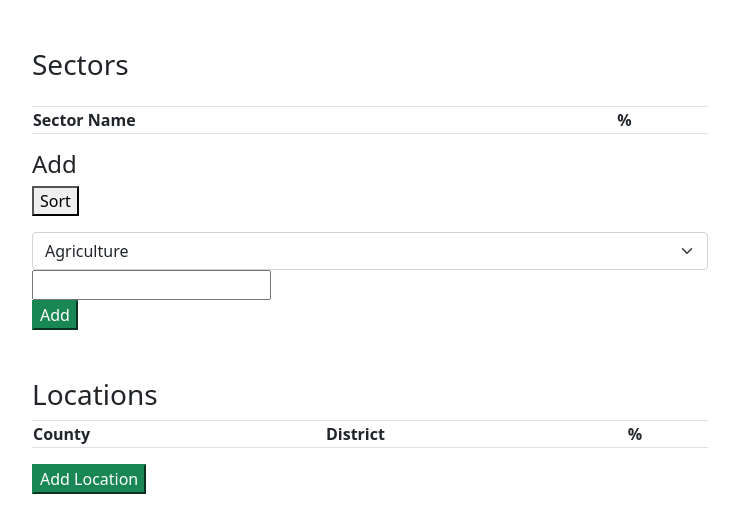
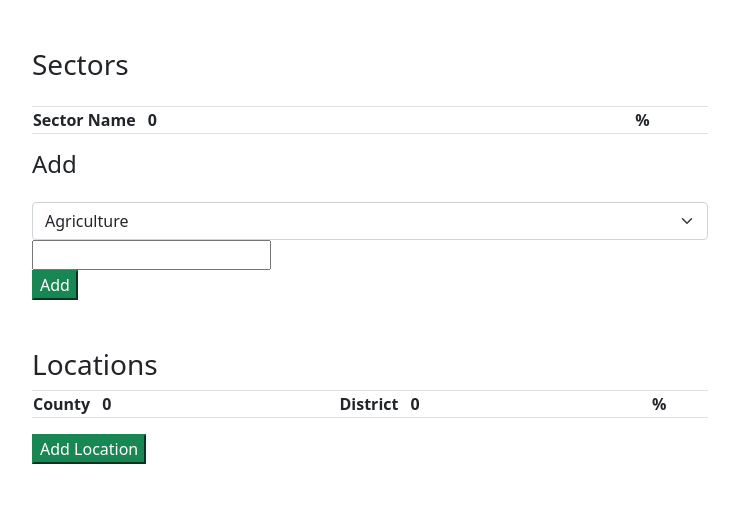
Before and after one commit to grigverdyan/AngP-New-Project-Creation, an Angular app in the folder world-food-program/: page / in a window 1280 px wide. Shown: the top 532 px of the page, without its empty margins (270-1009 px from the left). Built offline with nearby package versions, Linux system fonts and the light colour scheme.

Commit message:
sort with bugs

```diff
--- a/world-food-program/src/app/locations/locations.component.html
+++ b/world-food-program/src/app/locations/locations.component.html
@@ -2,8 +2,8 @@
 
   <table class="table table-bordered">
     <thead class="text-nowrap">
-    <th (click)="sortCntyByName()">County</th>
-    <th (click)="sortDistByName()">District</th>
+    <th (click)="sortCountyByName()">County <span>{{countySortType % 3}}</span></th>
+    <th (click)="sortDistrictByName()">District <span>{{districtSortType % 3}}</span></th>
     <th>%</th>
     </thead>
     <tbody *ngFor="let location of locations">
--- a/world-food-program/src/app/locations/locations.component.ts
+++ b/world-food-program/src/app/locations/locations.component.ts
@@ -80,13 +80,15 @@ export class LocationsComponent implements OnInit {
     console.log(this.locationTable);
   }
 
-  sortCntyByName() {
+  sortCountyByName() {
     this.countySortType += 1;
+    this.districtSortType = 0;
     this.locations = this.locService.sortCountiesByName(this.countySortType % 3);
   }
 
-  sortDistByName() {
+  sortDistrictByName() {
     this.districtSortType += 1;
+    this.countySortType = 0;
     this.locations = this.locService.sortDistrictsByName(this.districtSortType % 3);
   }
 }
--- a/world-food-program/src/app/sectors/sectors.component.html
+++ b/world-food-program/src/app/sectors/sectors.component.html
@@ -2,7 +2,7 @@
 
   <table class="table table-bordered">
     <thead class="text-nowrap">
-      <th>Sector Name</th>
+      <th (click)="sortSecByName()">Sector Name <span>{{sortType % 3}}</span></th>
       <th>%</th>
     </thead>
     <tbody *ngFor="let sector of sectors">
@@ -12,7 +12,6 @@
   </table>
 
   <h4> Add </h4>
-  <button (click)="sortSecByName()">Sort</button>
   <form [formGroup]="sectorForm">
     <select class="form-select" formControlName="sectorName">
       <option disabled>-Select-</option>
```
